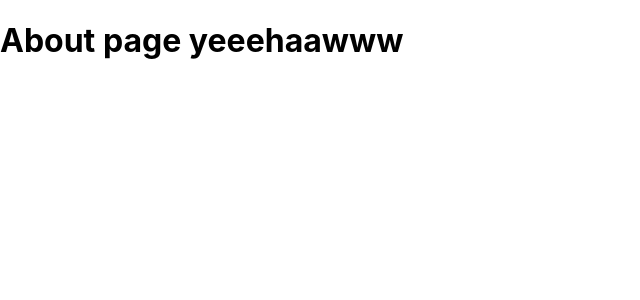
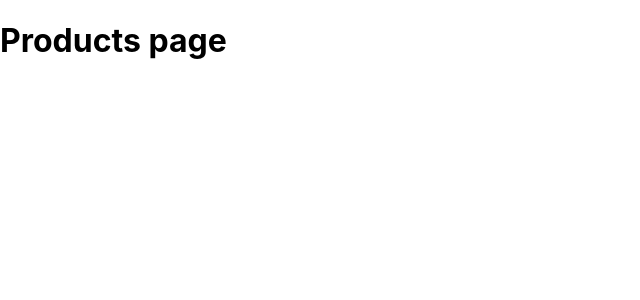
Before and after one commit to CNA-25/admin-frontend, a React (Create React App) app: page /products in a window 1280 px wide. Shown: the top 300 px of the page, without its empty margins (0-640 px from the left). Built offline with nearby package versions, Linux system fonts and the light colour scheme.

Commit message:
Revamp file names

```diff
--- a/src/App.js
+++ b/src/App.js
@@ -5,8 +5,8 @@ import {
     Routes,
     Route,
 } from "react-router-dom";
-import Home from "./pages";
-import About from "./pages/products";
+import Home from "./pages/Home";
+import About from "./pages/Products";
 
 
 function App() {
--- a/src/pages/index.js
+++ b/src/pages/Home.jsx
@@ -1,5 +1,4 @@
-// Filename - pages/index.js
-
+// Admin Frontend home page
 import React from "react";
 
 const Home = () => {
--- a/src/pages/products.js
+++ b/src/pages/Products.jsx
@@ -1,11 +1,11 @@
-
+// Products page
 import React from "react";
 
 const Products = () => {
     return (
         <div>
             <h1>
-                About page yeeehaawww
+                Products page
             </h1>
         </div>
     );
```
Also changed, not shown: src/pages/Users.jsx (added), src/pages/users.js (deleted).
